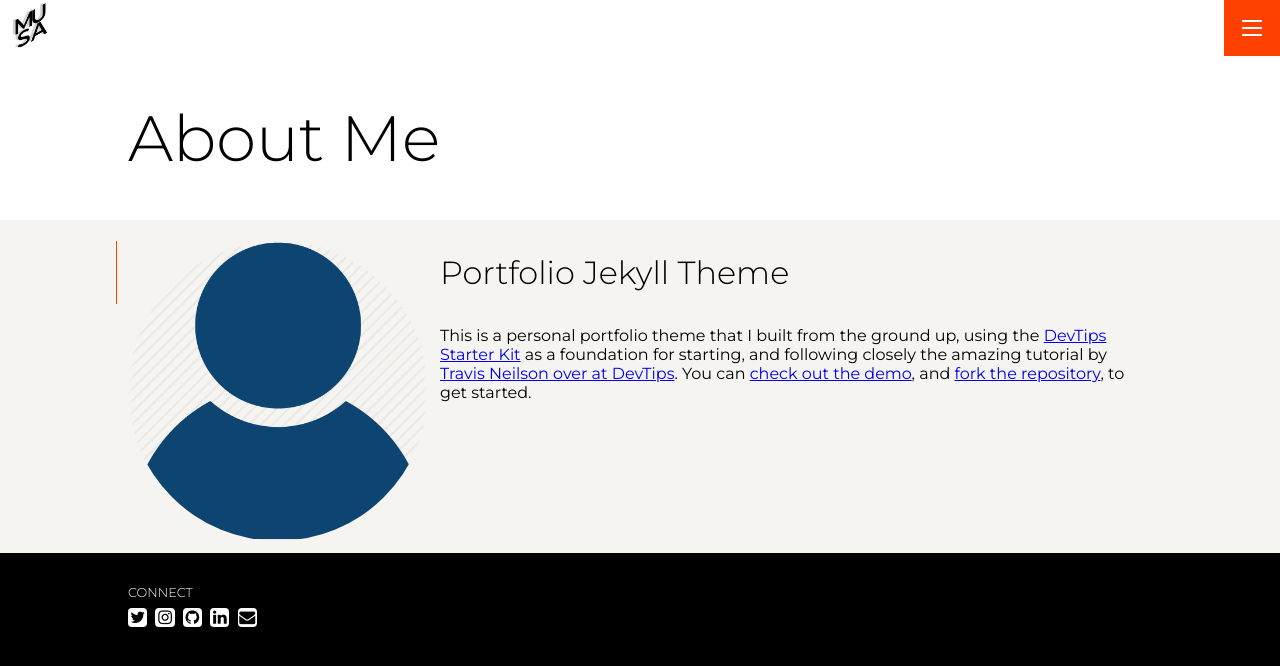
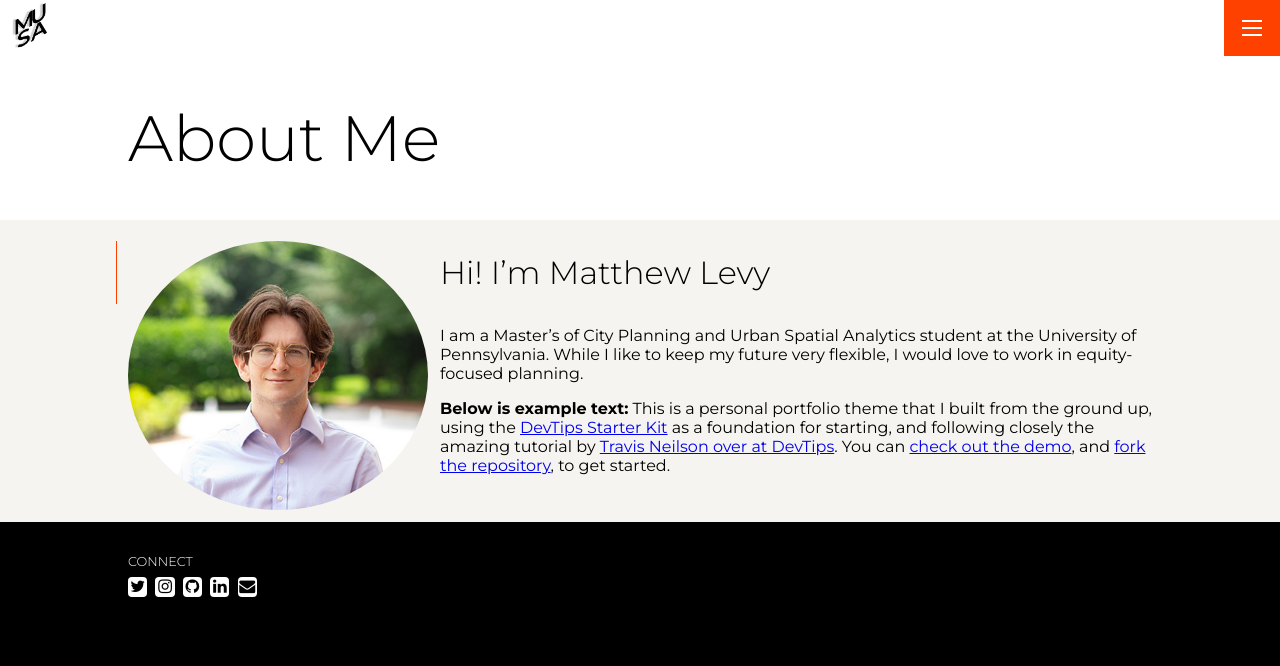
Before and after one commit to MBLevy/portfolio, a Jekyll site: the page built from pages/about.md, in a window 1280 px wide. Shown: the top 666 px of the page. Built offline with Jekyll 4.4.1, drawn with Linux system fonts in a browser that asks for light colours.

Commit message:
Update about.md
Added a personal touch to my about me page

```diff
--- a/pages/about.md
+++ b/pages/about.md
@@ -1,10 +1,13 @@
 ---
 layout: about
 title: About Me
-headshot: /assets/img/headshot.webp
+headshot: /assets/img/headshot.jpg
 permalink: /about
 ---
 
-# Portfolio Jekyll Theme
+# Hi! I'm Matthew Levy
 
+I am a Master's of City Planning and Urban Spatial Analytics student at the University of Pennsylvania. While I like to keep my future very flexible, I would love to work in equity-focused planning.
+
+**Below is example text:**
 This is a personal portfolio theme that I built from the ground up, using the [DevTips Starter Kit](http://devtipsstarterkit.com/) as a foundation for starting, and following closely the amazing tutorial by [Travis Neilson over at DevTips](https://www.youtube.com/watch?v=T6jKLsxbFg4&list=PL0CB3OvPhDA_STygmp3sDenx3UpdOMk7P). You can [check out the demo](lenpaul.github.io/portfolio-jekyll-theme/), and [fork the repository](https://github.com/LeNPaul/portfolio-jekyll-theme/fork), to get started.
```
